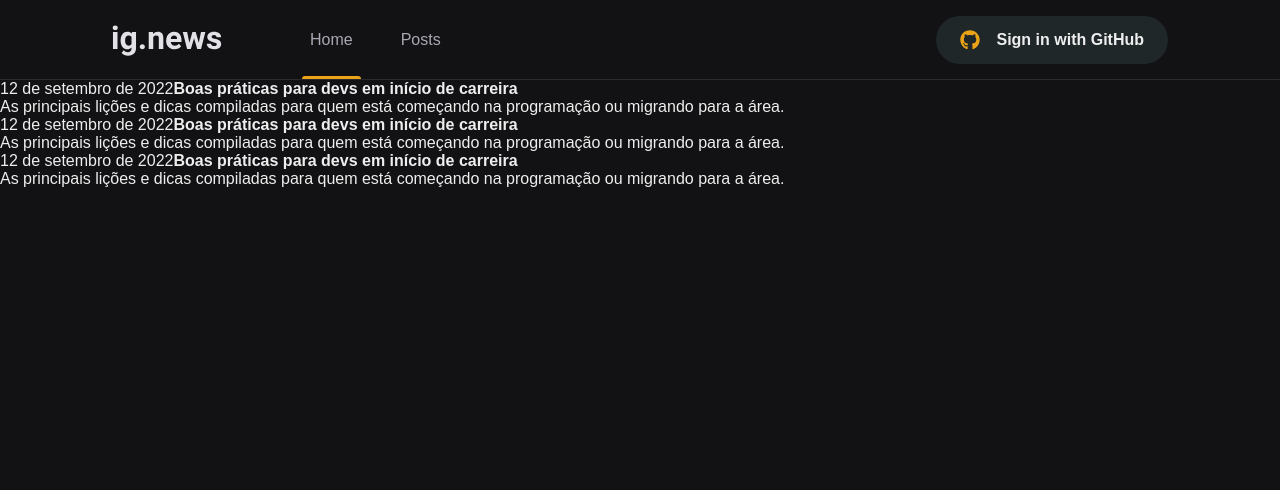
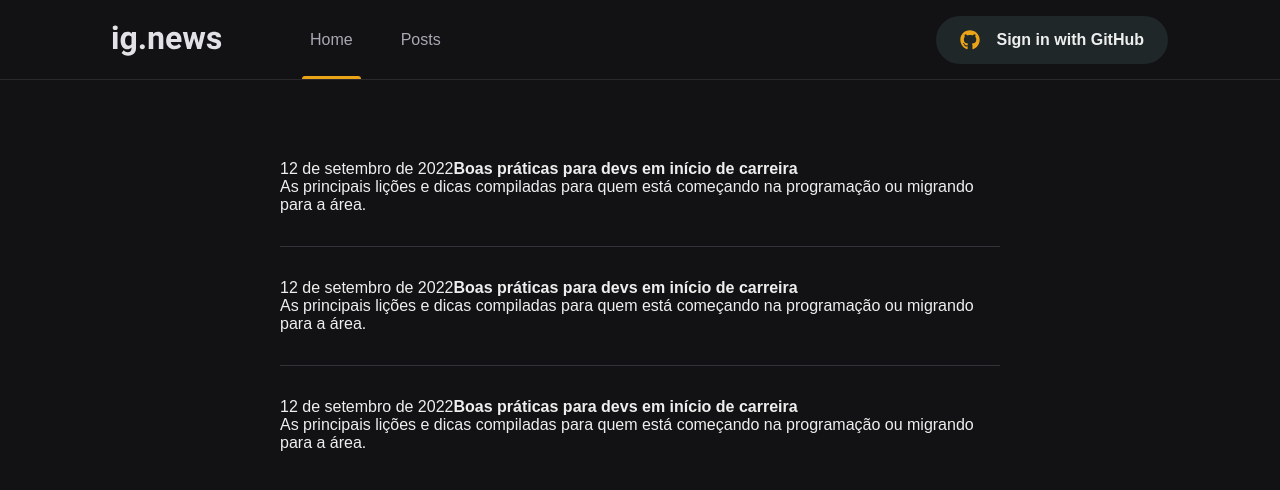
Before and after one commit to HemersonChaves/Fundamentos-do-Next.js, a Next.js app: page /posts in a window 1280 px wide. Shown: the top 490 px of the page. Built offline with nearby package versions, Linux system fonts and the light colour scheme; no server answers.

Commit message:
feat(post): cria estilos scss dos posts

```diff
--- a/src/pages/posts/index.tsx
+++ b/src/pages/posts/index.tsx
@@ -7,8 +7,8 @@ export default function Posts() {
             <Head>
                 <title>Posts | Ignews</title>
             </Head>
-            <main>
-                <div>
+            <main className={styles.container}>
+                <div className={styles.posts}>
                     <a>
                         <time>12 de setembro de 2022</time>
                         <strong>Boas práticas para devs em início de carreira</strong>
--- /dev/null
+++ b/src/pages/posts/styles.module.scss
@@ -0,0 +1,21 @@
+.container{
+
+    max-width:1129px;
+    margin: 0 auto;
+    padding: 0 2rem;
+}
+
+.posts{
+    max-width: 720px;
+    margin: 5rem auto 0;
+
+    a{
+        display: block;
+
+        & + a{
+            margin-top: 2rem;
+            padding-top: 2rem;
+            border-top: 1px solid var(--gray-700)
+        }
+    }
+}
```
